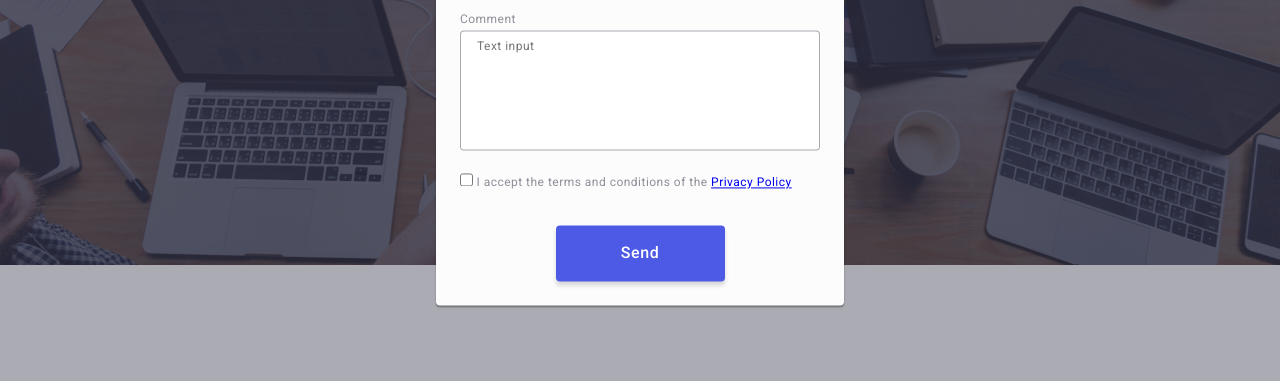
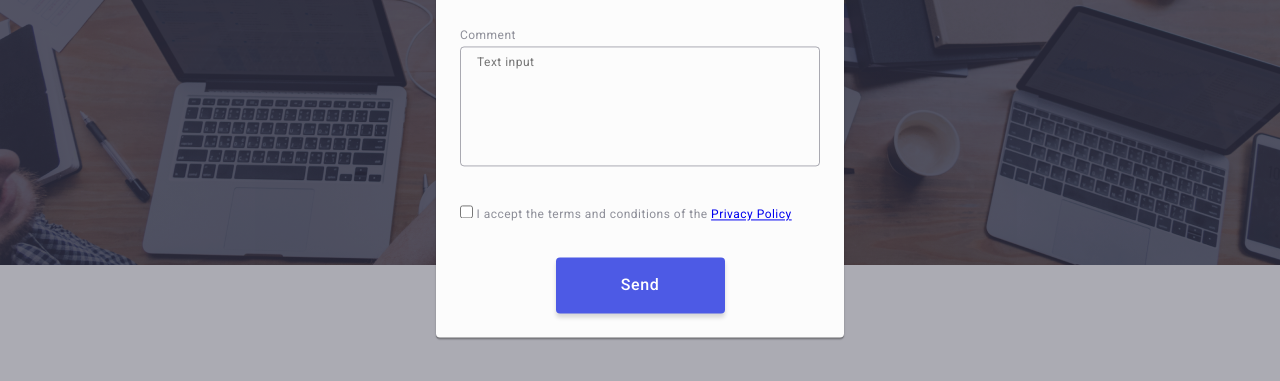
Before and after one commit to host9rror/goit-markup-hw-05, a plain HTML site: page index.html in a window 1280 px wide. Shown: the part 408-789 px from the top of the page. Drawn offline with nearby package versions, Linux system fonts and the light colour scheme.

Commit message:
modal fixing

```diff
--- a/css/styles.css
+++ b/css/styles.css
@@ -794,6 +794,7 @@ header {
 
 .modal-form-input-wrapper {
   position: relative;
+  margin-bottom: 16px;
 }
 
 .modal-form-input {
@@ -828,20 +829,24 @@ header {
 }
 
 .modal-textarea {
+  color: rgba(46, 47, 66, 0.4);
+  background-color: transparent;
+  width: 100%;
+  height: 120px;
   font-family: Roboto;
   font-size: 12px;
   font-style: normal;
   font-weight: 400;
-  line-height: 14px; /* 116.667% */
+  line-height: 14px;
   letter-spacing: 0.48px;
   width: 360px;
   height: 120px;
   border-radius: 4px;
   border: 1px solid var(--NAVY-BLUE-modal, rgba(46, 47, 66, 0.4));
   resize: none;
-  outline: none;
-  padding-left: 16px;
-  padding-top: 8px;
+  outline: transparent;
+  padding: 8px 16px;
+  transition: border-color 250ms cubic-bezier(0.4, 0, 0.2, 1);
 }
 
 .modal-textarea:focus {
```
